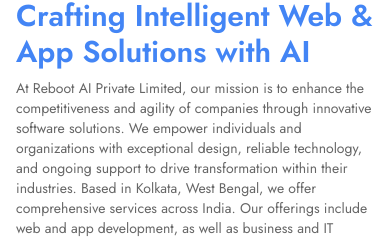
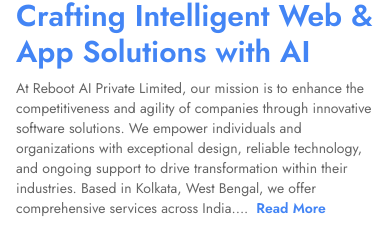
Before and after one commit to therebootai/rebootwebsite, a Next.js app: page / in a window 390 px wide. Shown: the part 572-812 px from the top of the page. Built offline with nearby package versions, Linux system fonts and the light colour scheme; no server answers.

Commit message:
modified

```diff
--- a/src/components/AboutusComponent.jsx
+++ b/src/components/AboutusComponent.jsx
@@ -1,15 +1,37 @@
 import Image from "next/image";
-import React from "react";
+import React, { useState } from "react";
 
 const AboutusComponent = ({ showsection, content }) => {
   const { aboutcontent, heading, img1, img2, img3, img4 } = content;
+  const [isExpanded, setIsExpanded] = useState(false);
+
+  const renderContent = () => {
+    // Check for small screens and toggle "Read More" behavior
+    const isSmallScreen =
+      typeof window !== "undefined" && window.innerWidth < 768;
+    if (isSmallScreen && !isExpanded) {
+      return (
+        <>
+          {aboutcontent.split(" ").slice(0, 50).join(" ")}...
+          <button
+            onClick={() => setIsExpanded(true)}
+            className="text-primary font-semibold ml-2"
+          >
+            Read More
+          </button>
+        </>
+      );
+    }
+    return aboutcontent;
+  };
+
   return (
     <section className="flex flex-col gap-4 xl:p-16 lg:p-8 p-4">
-      <section className="flex flex-col-reverse lg:flex-row justify-between  gap-9">
+      <section className="flex flex-col-reverse lg:flex-row justify-between gap-9">
         <div className="flex flex-col gap-4">
           <div className="flex gap-2 md:gap-4">
             <div className="flex flex-col justify-between gap-2 md:gap-6 lg:gap-4">
-              <div className=" w-[50vw] h-[20vmax] md:w-[60vw] lg:min-w-0 lg:w-[30vw] xl:w-[22vw] md:min-h-[30vmax] lg:min-h-[23.83vmax] xl:min-h-[20.83vmax] relative">
+              <div className="w-[50vw] h-[20vmax] md:w-[60vw] lg:min-w-0 lg:w-[30vw] xl:w-[22vw] md:min-h-[30vmax] lg:min-h-[23.83vmax] xl:min-h-[20.83vmax] relative">
                 <Image
                   src={img1}
                   alt="about-us"
@@ -30,7 +52,7 @@
                     className="object-cover rounded-lg w-full h-full"
                   />
                 </div>
-                <div className="relative md:w-[30vw] w-[25vw]  lg:w-[14.3vw] xl:w-[10.3vw] min-h-[16vmax] md:min-h-[25.7vmax] lg:min-h-[11.7vmax]">
+                <div className="relative md:w-[30vw] w-[25vw] lg:w-[14.3vw] xl:w-[10.3vw] min-h-[16vmax] md:min-h-[25.7vmax] lg:min-h-[11.7vmax]">
                   <Image
                     src={img3}
                     alt="about us"
@@ -64,12 +86,11 @@
           <h1 className="text-primary text-3xl xlg:text-2xl lg:text-xl xl:text-[2rem] font-semibold">
             {heading}
           </h1>
-          <p
-            className="text-secondary xlg:text-sm/[22px] lg:text-xs text-sm  xl:text-base  "
-            dangerouslySetInnerHTML={{ __html: aboutcontent }}
-          ></p>
+          <p className="text-secondary xlg:text-sm/[22px] lg:text-xs text-sm  xl:text-base">
+            {renderContent()}
+          </p>
           {showsection && (
-            <div className="w-full h-[4.5rem]  rounded-lg flex justify-center items-center  bg-primary text-white">
+            <div className="w-full h-[4.5rem] rounded-lg flex justify-center items-center bg-primary text-white">
               <span className="xl:text-3xl lg:text-2xl md:text-xl text-lg font-semibold text-white flex items-center w-full justify-center gap-2">
                 <Image
                   src={"/icons/talkicon.svg"}
```
